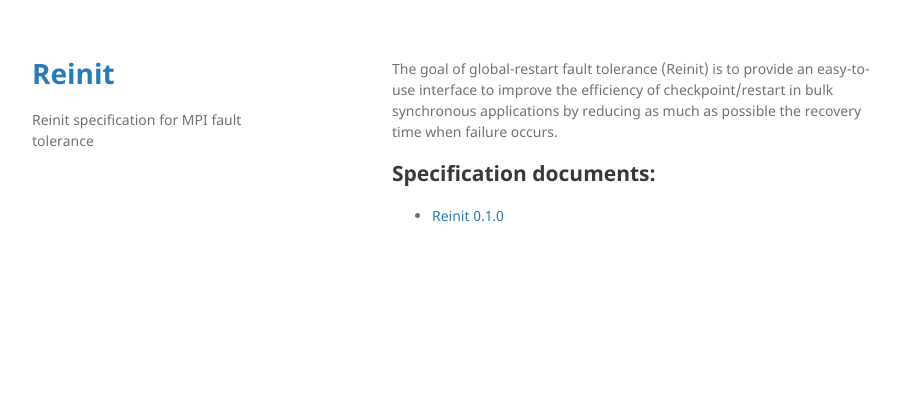
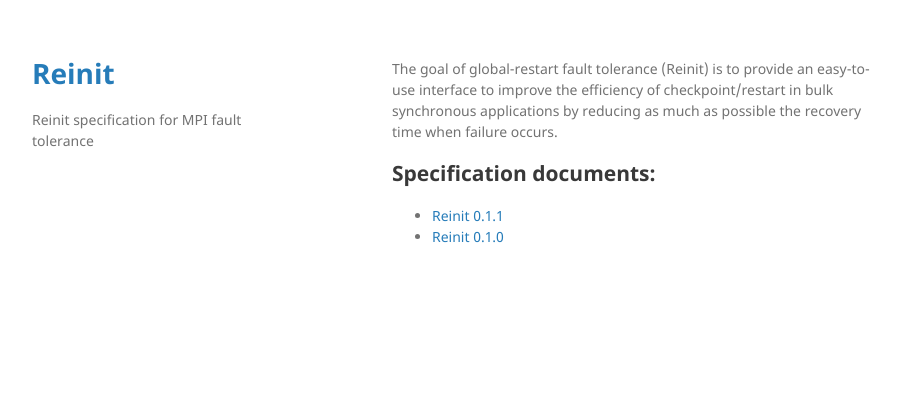
Before and after one commit to Reinit/reinit, a Jekyll site: the page built from index.md, in a window 1280 px wide. Shown: the top 400 px of the page, without its empty margins (178-1078 px from the left). Built offline with Jekyll 4.4.1, drawn with Linux system fonts in a browser that asks for light colours.

Commit message:
added new spec

```diff
--- a/index.md
+++ b/index.md
@@ -7,4 +7,5 @@ to improve the efficiency of checkpoint/restart in bulk synchronous applications
 reducing as much as possible the recovery time when failure occurs.
 
 ## Specification documents:
+- [Reinit 0.1.1](/docs/reinit-0.1.1.pdf)
 - [Reinit 0.1.0](/docs/reinit-0.1.0.pdf)
```
Also changed, not shown: 1 other file.
